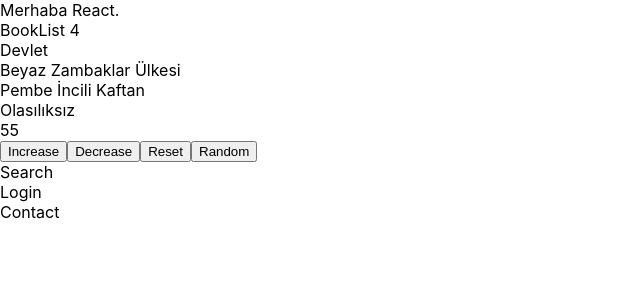
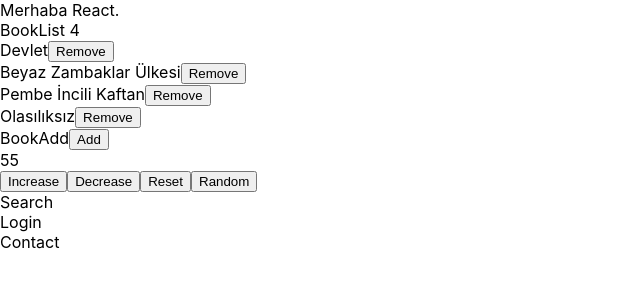
Before and after one commit to zcomert/BtkAkademiDotNetBootCamp, a React (Create React App) app in the folder day-03/bs-store/: page / in a window 1280 px wide. Shown: the top 300 px of the page, without its empty margins (0-640 px from the left). Built offline with nearby package versions, Linux system fonts and the light colour scheme.

Commit message:
BookAdd component has been used.

```diff
--- a/day-03/bs-store/src/App.js
+++ b/day-03/bs-store/src/App.js
@@ -33,7 +33,10 @@
     <>
       <div>Merhaba React.</div>
       {/* prop (books) tanımı yapıldı */}
-      <BookList books={books}  />
+      <BookList
+      books={books}
+      addBook={addBook}
+      removeBook={removeBook}  />
 
       <Counter />
       <Search/>
--- a/day-03/bs-store/src/components/book/Book.js
+++ b/day-03/bs-store/src/components/book/Book.js
@@ -1,9 +1,10 @@
 import React from 'react'
 
-export default function Book({book}) {
+export default function Book({book, removeBook}) {
   return (
     <div key={book.id}>
         {book.title}
+        <button onClick={() => removeBook(book.id)} >Remove</button>
     </div>
   )
 }
--- /dev/null
+++ b/day-03/bs-store/src/components/book/BookAdd.js
@@ -0,0 +1,15 @@
+import React from "react";
+
+export default function BookAdd({ addBook }) {
+  const book = {
+    id: 14,
+    title: "Nutuk",
+    price: 110,
+  };
+  return (
+    <div>
+      BookAdd
+      <button onClick={() => addBook(book)} >Add</button>
+    </div>
+  );
+}
--- a/day-03/bs-store/src/components/bookList/BookList.js
+++ b/day-03/bs-store/src/components/bookList/BookList.js
@@ -1,13 +1,17 @@
 import React from "react";
 import Book from "../book/Book";
+import BookAdd from "../book/BookAdd";
 
-export default function BookList({ books }) {
+export default function BookList({ books, removeBook, addBook }) {
   return (
     <>
       <div>BookList {books.length}</div>
       {books.map((book) => (
-        <Book book={book} />
+        <Book book={book} removeBook={removeBook} />
       ))}
+      <div>
+        <BookAdd addBook={addBook} />
+      </div>
     </>
   );
 }
```
Also changed, not shown: 1 other file (tests, documents, lock files or other folders).
